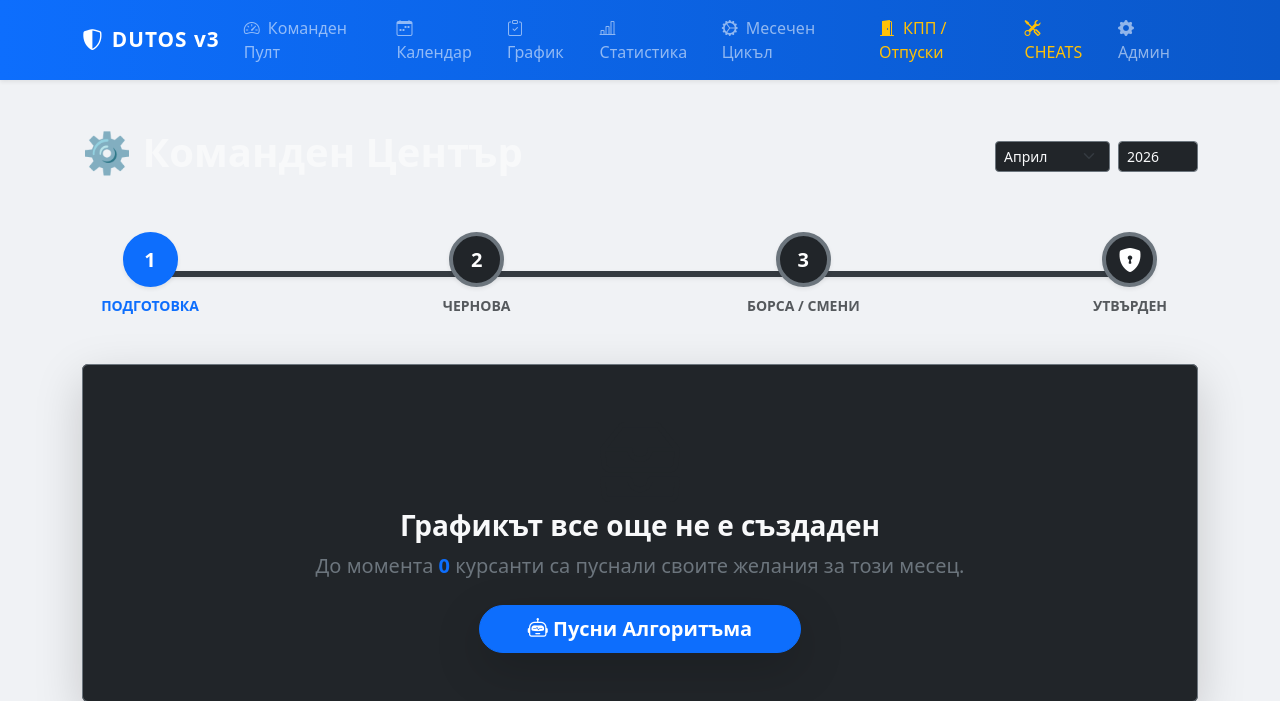
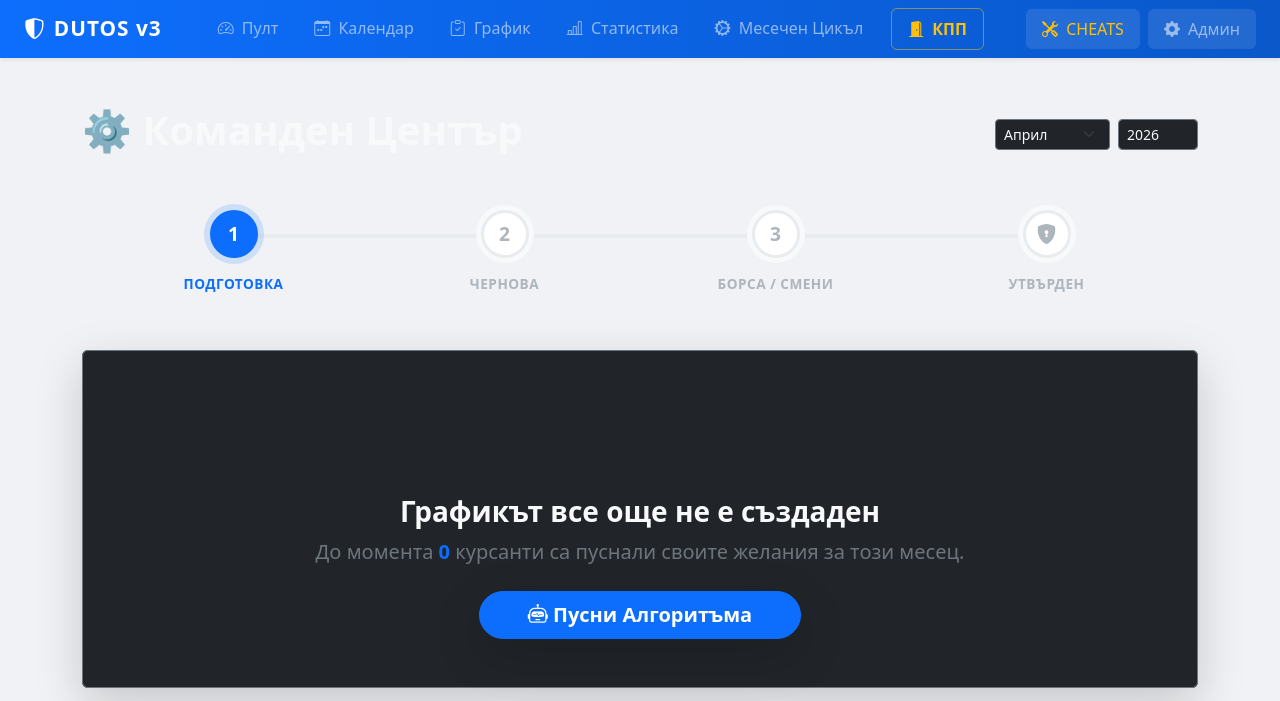
Before and after one commit to Ivoslav/dutos-v3, a Django app: page /roster/lifecycle/ in a window 1280 px wide. Shown: the top 701 px of the page. Run offline with Django 5.2, Linux system fonts and the light colour scheme; the visitor is signed in with stand-in values (Sample User, id 1); data that the repository does not hold is empty; some libraries are stand-ins or nearby versions.

Commit message:
Enhance roster management and user experience
Strengthens duty swap rules by enforcing a 24-hour rest period, preventing soldiers from being assigned shifts on consecutive days or while on leave.
Improves daily roster reporting with distinct morning and evening presence counts, accurately reflecting city leaves.
Refines leave date comparisons to consistently use date-only values, avoiding time-related discrepancies.
Redesigns the monthly roster lifecycle view with a clear, step-by-step progress indicator for better overview.
Integrates HTMX for smoother, more dynamic page interactions and adds client-side tab memory for improved navigation.
Enhances styling for the main navigation bar.
Adds comprehensive new test cases for city leave calculations and 24-hour swap rules.

```diff
--- a/roster/templates/roster/base.html
+++ b/roster/templates/roster/base.html
@@ -7,6 +7,7 @@
 
     <link href="https://cdn.jsdelivr.net/npm/bootstrap@5.3.0/dist/css/bootstrap.min.css" rel="stylesheet">
     <link rel="stylesheet" href="https://cdn.jsdelivr.net/npm/bootstrap-icons@1.11.0/font/bootstrap-icons.css">
+    <script src="https://unpkg.com/htmx.org@1.9.10"></script>
 
     <style>
         body {
@@ -25,13 +26,18 @@
         }
         .nav-link {
             font-weight: 500;
+            transition: all 0.2s ease-in-out;
         }
         .nav-link:hover {
-            color: #ffc107 !important; /* Жълто при задържане */
+            color: #ffc107 !important;
+            background-color: rgba(255, 255, 255, 0.1); /* Лек бял фон при минаване с мишката */
+            border-radius: 6px;
         }
         .nav-link.active {
             color: white !important;
-            border-bottom: 2px solid white;
+            background-color: rgba(255, 255, 255, 0.2); /* По-плътен фон за активната страница */
+            border-radius: 6px;
+            font-weight: 600;
         }
         main { flex: 1; }
         footer {
@@ -44,11 +50,10 @@
         }
     </style>
   </head>
-  <body>
+  <body hx-boost="true">
 
-    <nav class="navbar navbar-expand-lg navbar-dark shadow-sm mb-4">
-      <div class="container">
-        <a class="navbar-brand" href="{% url 'roster_home' %}">
+    <nav class="navbar navbar-expand-xl navbar-dark shadow-sm mb-4">
+      <div class="container-fluid px-4"> <a class="navbar-brand" href="{% url 'roster_home' %}">
             <i class="bi bi-shield-shaded me-2"></i>DUTOS v3
         </a>
 
@@ -57,50 +62,48 @@
         </button>
 
         <div class="collapse navbar-collapse" id="navbarNav">
-          <ul class="navbar-nav me-auto">
-            <li class="nav-item">
-              <a class="nav-link" href="{% url 'roster_home' %}">
-                  <i class="bi bi-speedometer2 me-1"></i> Команден Пулт
+          <ul class="navbar-nav me-auto gap-1 ms-lg-4"> <li class="nav-item">
+              <a class="nav-link px-3" href="{% url 'roster_home' %}">
+                  <i class="bi bi-speedometer2 me-1"></i> Пулт
               </a>
             </li>
             <li class="nav-item">
-              <a class="nav-link" href="{% url 'roster_calendar' %}">
+              <a class="nav-link px-3" href="{% url 'roster_calendar' %}">
                   <i class="bi bi-calendar-week me-1"></i> Календар
               </a>
             </li>
             <li class="nav-item">
-              <a class="nav-link" href="{% url 'daily_roster' %}">
+              <a class="nav-link px-3" href="{% url 'daily_roster' %}">
                   <i class="bi bi-clipboard-check me-1"></i> График
               </a>
             </li>
             <li class="nav-item">
-                <a class="nav-link" href="{% url 'roster_stats' %}">
+                <a class="nav-link px-3" href="{% url 'roster_stats' %}">
                     <i class="bi bi-bar-chart-line me-1"></i> Статистика
                 </a>
               </li>
               <li class="nav-item">
-              <a class="nav-link" href="{% url 'roster_lifecycle' %}">
+              <a class="nav-link px-3" href="{% url 'roster_lifecycle' %}">
                   <i class="bi bi-gear-wide-connected me-1"></i> Месечен Цикъл
               </a>
               </li>
-              <li class="nav-item">
-                <a class="nav-link text-warning" href="{% url 'daily_leave_manager' %}">
-                    <i class="bi bi-door-open-fill me-1"></i> КПП / Отпуски
+              <li class="nav-item ms-lg-2">
+                <a class="nav-link px-3 text-warning fw-bold border border-warning border-opacity-50 rounded" href="{% url 'daily_leave_manager' %}">
+                    <i class="bi bi-door-open-fill me-1"></i> КПП
                 </a>
               </li>
           </ul>
 
-
-          <ul class="navbar-nav">
+          <ul class="navbar-nav gap-2">
             {% if user.is_superuser %}
                 <li class="nav-item">
-                    <a class="nav-link text-warning" href="{% url 'debug_panel' %}">
+                    <a class="nav-link px-3 bg-white bg-opacity-10 text-warning rounded" href="{% url 'debug_panel' %}">
                         <i class="bi bi-tools me-1"></i> CHEATS
                     </a>
                 </li>
             {% endif %}
             <li class="nav-item">
-                <a class="nav-link" href="/admin/" target="_blank">
+                <a class="nav-link px-3 bg-white bg-opacity-10 rounded" href="/admin/" target="_blank">
                     <i class="bi bi-gear-fill me-1"></i> Админ
                 </a>
             </li>
@@ -143,6 +146,7 @@
     {% block extra_js %}{% endblock %}
 
     <script>
+        // 1. Код за Тоустовете (съобщенията) - ТОВА СИ Е ТВОЯТ СТАР КОД
         document.addEventListener('DOMContentLoaded', function () {
             var toastElList = [].slice.call(document.querySelectorAll('.toast'))
             var toastList = toastElList.map(function (toastEl) {
@@ -150,6 +154,30 @@
             });
             toastList.forEach(toast => toast.show());
         });
+
+        // 2. НОВО: ПАМЕТ ЗА ТАБОВЕТЕ
+        document.addEventListener('DOMContentLoaded', function () {
+            // Създаваме уникално име за паметта спрямо страницата, на която сме
+            var storageKey = 'activeTab_' + window.location.pathname;
+
+            // Проверяваме дали имаме записан таб
+            var activeTabId = localStorage.getItem(storageKey);
+            if (activeTabId) {
+                var someTabTriggerEl = document.querySelector('#' + activeTabId);
+                if (someTabTriggerEl) {
+                    var tab = new bootstrap.Tab(someTabTriggerEl);
+                    tab.show();
+                }
+            }
+
+            // Когато потребителят цъкне нов таб, го записваме в паметта
+            var tabElements = document.querySelectorAll('button[data-bs-toggle="tab"], button[data-bs-toggle="pill"]');
+            tabElements.forEach(function(tabEl) {
+                tabEl.addEventListener('shown.bs.tab', function (event) {
+                    localStorage.setItem(storageKey, event.target.id);
+                });
+            });
+        });
     </script>
   </body>
 </html>
--- a/roster/templates/roster/roster_lifecycle.html
+++ b/roster/templates/roster/roster_lifecycle.html
@@ -20,51 +20,126 @@
         </form>
     </div>
 
-    <div class="position-relative my-5 mx-2">
-        <div class="progress position-absolute top-50 start-50 translate-middle shadow-sm" style="width: 90%; height: 6px; z-index: 0; background-color: #343a40;">
-            <div class="progress-bar bg-primary" role="progressbar"
-                 style="width: {% if phase == 1 %}0%{% elif phase == 2 %}33.3%{% elif phase == 3 %}66.6%{% else %}100%{% endif %}; transition: width 0.8s ease-in-out;">
+    <style>
+        .stepper-wrapper {
+            display: flex;
+            justify-content: space-between;
+            align-items: flex-start;
+            margin: 2.5rem 1rem 3.5rem 1rem;
+        }
+
+        .stepper-item {
+            position: relative;
+            display: flex;
+            flex-direction: column;
+            align-items: center;
+            flex: 1;
+            z-index: 1;
+        }
+
+        /* Линиите, които свързват стъпките */
+        .stepper-item::before,
+        .stepper-item::after {
+            content: "";
+            position: absolute;
+            top: 24px; /* Точно половината на 48px кръгче */
+            width: 50%;
+            height: 4px;
+            background-color: #e9ecef;
+            z-index: -1;
+            transition: background-color 0.4s ease;
+        }
+
+        .stepper-item::before { left: 0; }
+        .stepper-item::after { right: 0; }
+
+        /* Премахваме стърчащите линии в двата края */
+        .stepper-item:first-child::before { display: none; }
+        .stepper-item:last-child::after { display: none; }
+
+        /* Оцветяване на линиите за миналите стъпки (Зелено) */
+        .stepper-item.completed::after,
+        .stepper-item + .stepper-item.completed::before,
+        .stepper-item.active::before {
+            background-color: #198754;
+        }
+
+        /* Самите кръгчета */
+        .step-counter {
+            position: relative;
+            display: flex;
+            justify-content: center;
+            align-items: center;
+            width: 48px;
+            height: 48px;
+            border-radius: 50%;
+            background: #fff;
+            color: #adb5bd;
+            font-weight: 800;
+            font-size: 1.2rem;
+            border: 3px solid #e9ecef;
+            transition: all 0.3s ease;
+            box-shadow: 0 0 0 5px #f8f9fa; /* Симулира отстояние от линията */
+        }
+
+        /* Активна стъпка (Синьо светещо) */
+        .stepper-item.active .step-counter {
+            border-color: #0d6efd;
+            background-color: #0d6efd;
+            color: #fff;
+            box-shadow: 0 0 0 6px rgba(13, 110, 253, 0.15);
+        }
+
+        /* Завършена стъпка (Зелено) */
+        .stepper-item.completed .step-counter {
+            border-color: #198754;
+            background-color: #198754;
+            color: #fff;
+        }
+
+        /* Текстовете отдолу */
+        .step-name {
+            margin-top: 1rem;
+            font-size: 0.85rem;
+            font-weight: 700;
+            color: #adb5bd;
+            text-transform: uppercase;
+            letter-spacing: 0.5px;
+            text-align: center;
+            transition: color 0.3s ease;
+        }
+
+        .stepper-item.active .step-name { color: #0d6efd; }
+        .stepper-item.completed .step-name { color: #198754; }
+    </style>
+
+    <div class="stepper-wrapper">
+        <div class="stepper-item {% if phase > 1 %}completed{% elif phase == 1 %}active{% endif %}">
+            <div class="step-counter">
+                {% if phase > 1 %}<i class="bi bi-check-lg fs-4"></i>{% else %}1{% endif %}
             </div>
+            <div class="step-name">Подготовка</div>
         </div>
 
-        <div class="d-flex justify-content-between position-relative" style="z-index: 1;">
+        <div class="stepper-item {% if phase > 2 %}completed{% elif phase == 2 %}active{% endif %}">
+            <div class="step-counter">
+                {% if phase > 2 %}<i class="bi bi-check-lg fs-4"></i>{% else %}2{% endif %}
+            </div>
+            <div class="step-name">Чернова</div>
+        </div>
 
-            <div class="text-center" style="width: 120px;">
-                <div class="mx-auto mb-2 text-white d-flex align-items-center justify-content-center fw-bold fs-5 shadow-sm
-                            {% if phase > 1 %}bg-success border-success{% elif phase == 1 %}bg-primary border-primary{% else %}bg-dark border-secondary{% endif %}"
-                     style="width: 55px; height: 55px; border-radius: 50%; border: 4px solid; transition: 0.3s;">
-                    {% if phase > 1 %}<i class="bi bi-check-lg fs-3"></i>{% else %}1{% endif %}
-                </div>
-                <div class="fw-bold small text-uppercase {% if phase > 1 %}text-success{% elif phase == 1 %}text-primary{% else %}text-muted{% endif %}">Подготовка</div>
+        <div class="stepper-item {% if phase > 3 %}completed{% elif phase == 3 %}active{% endif %}">
+            <div class="step-counter">
+                {% if phase > 3 %}<i class="bi bi-check-lg fs-4"></i>{% else %}3{% endif %}
             </div>
+            <div class="step-name">Борса / Смени</div>
+        </div>
 
-            <div class="text-center" style="width: 120px;">
-                <div class="mx-auto mb-2 text-white d-flex align-items-center justify-content-center fw-bold fs-5 shadow-sm
-                            {% if phase > 2 %}bg-success border-success{% elif phase == 2 %}bg-primary border-primary{% else %}bg-dark border-secondary{% endif %}"
-                     style="width: 55px; height: 55px; border-radius: 50%; border: 4px solid; transition: 0.3s;">
-                    {% if phase > 2 %}<i class="bi bi-check-lg fs-3"></i>{% else %}2{% endif %}
-                </div>
-                <div class="fw-bold small text-uppercase {% if phase > 2 %}text-success{% elif phase == 2 %}text-primary{% else %}text-muted{% endif %}">Чернова</div>
+        <div class="stepper-item {% if phase == 4 %}completed{% endif %}">
+            <div class="step-counter">
+                <i class="bi bi-shield-lock-fill fs-5"></i>
             </div>
-
-            <div class="text-center" style="width: 120px;">
-                <div class="mx-auto mb-2 text-white d-flex align-items-center justify-content-center fw-bold fs-5 shadow-sm
-                            {% if phase > 3 %}bg-success border-success{% elif phase == 3 %}bg-primary border-primary{% else %}bg-dark border-secondary{% endif %}"
-                     style="width: 55px; height: 55px; border-radius: 50%; border: 4px solid; transition: 0.3s;">
-                    {% if phase > 3 %}<i class="bi bi-check-lg fs-3"></i>{% else %}3{% endif %}
-                </div>
-                <div class="fw-bold small text-uppercase {% if phase > 3 %}text-success{% elif phase == 3 %}text-primary{% else %}text-muted{% endif %}">Борса / Смени</div>
-            </div>
-
-            <div class="text-center" style="width: 120px;">
-                <div class="mx-auto mb-2 text-white d-flex align-items-center justify-content-center fw-bold fs-5 shadow-sm
-                            {% if phase == 4 %}bg-success border-success{% else %}bg-dark border-secondary{% endif %}"
-                     style="width: 55px; height: 55px; border-radius: 50%; border: 4px solid; transition: 0.3s;">
-                    <i class="bi bi-shield-lock-fill fs-4"></i>
-                </div>
-                <div class="fw-bold small text-uppercase {% if phase == 4 %}text-success{% else %}text-muted{% endif %}">Утвърден</div>
-            </div>
-
+            <div class="step-name">Утвърден</div>
         </div>
     </div>
     <div class="card shadow-lg border-0 bg-dark text-light mb-5">
--- a/roster/views.py
+++ b/roster/views.py
@@ -83,24 +83,54 @@ def roster_view(request):
     else:
         selected_date = datetime.date.today()
 
-    # ПОПРАВКА ТУК:
-    # 1. Добавихме 'soldier__rank_group' в select_related, за да дръпне данните веднага.
-    # 2. Сортираме по ID ('soldier__rank_group'), което е най-безопасно за regroup.
     shifts = DutyShift.objects.filter(date=selected_date).select_related(
         'soldier',
         'duty_type',
         'soldier__rank_group'
+    ).prefetch_related(
+        'duty_type__allowed_ranks'
     ).order_by(
-        '-soldier__rank_group__priority',  # 1. Приоритет
-        'soldier__rank_group__name',       # <--- ВАЖНО: Сортираме по ТЕКСТ (Име)
+        '-soldier__rank_group__priority',
+        'soldier__rank_group__name',
         '-duty_type__weight'
     )
 
-    leaves = list(Leave.objects.filter(start_date__lte=selected_date, end_date__gte=selected_date).select_related('soldier'))
-
-    all_soldiers = Soldier.objects.filter(is_active=True).order_by('rank_group__priority', 'last_name')
-
-    # 1. ДОБАВЯМЕ СУТРИН, ВЕЧЕР И ГО ('city')
+# ДОБАВЕНО __date, ЗА ДА ИГНОРИРА ЧАСОВЕТЕ ПРИ СРАВНЕНИЕТО!
+    leaves = list(Leave.objects.filter(
+        start_date__date__lte=selected_date,
+        end_date__date__gte=selected_date
+    ).select_related('soldier'))
+
+    all_soldiers = Soldier.objects.filter(is_active=True).order_by('-rank_group__priority', 'last_name')
+
+    # ---------------------------------------------------------
+    # НОВО: БРУТАЛНО ФИЛТРИРАНЕ ЗА МОДАЛА (UX Подобрение)
+    # ---------------------------------------------------------
+    yesterday = selected_date - datetime.timedelta(days=1)
+    tomorrow = selected_date + datetime.timedelta(days=1)
+
+    # 1. Намираме ID-тата на хората, които са наряд вчера, днес или утре
+    busy_shift_ids = DutyShift.objects.filter(
+        date__in=[yesterday, selected_date, tomorrow]
+    ).values_list('soldier_id', flat=True)
+
+    # 2. Намираме ID-тата на хората, които са в отпуск/болничен точно на тази дата
+    on_leave_ids = Leave.objects.filter(
+        start_date__lte=selected_date,
+        end_date__gte=selected_date
+    ).values_list('soldier_id', flat=True)
+
+    # 3. Обединяваме всички забранени в едно множество (set), за да няма дубликати
+    forbidden_ids = set(list(busy_shift_ids) + list(on_leave_ids))
+
+    # 4. Създаваме списъка за модала, КАТО ИЗКЛЮЧВАМЕ забранените!
+    swap_candidates = Soldier.objects.filter(
+        is_active=True
+    ).exclude(
+        id__in=forbidden_ids
+    ).select_related('rank_group').order_by('score', 'last_name')
+    # ---------------------------------------------------------
+
     report = {
         '1': {'name': '1-ва Рота (ВМС)', 'class': 'primary', 'total': 0, 'present_morning': 0, 'present_evening': 0, 'duty': [], 'sick': [], 'home': [], 'city': [], 'mission': [], 'other': []},
         '2': {'name': '2-ра Рота (Медици)', 'class': 'danger', 'total': 0, 'present_morning': 0, 'present_evening': 0, 'duty': [], 'sick': [], 'home': [], 'city': [], 'mission': [], 'other': []},
@@ -155,13 +185,12 @@ def roster_view(request):
         'shifts': shifts,
         'report': report,
         'total_on_duty': shifts.count(),
-        'all_soldiers': all_soldiers
+        'all_soldiers': all_soldiers,
+        'swap_candidates': swap_candidates
     }
     return render(request, 'roster/daily_roster.html', context)
 
 def statistics_view(request):
-    # --- МАГИЯ ЗА СОРТИРАНЕ НА ДЛЪЖНОСТИ ---
-    # Придаваме числова тежест на длъжностите (1 е най-важно, 99 са редовите)
     position_order = Case(
         When(position='ДК', then=Value(1)),
         When(position='ЗДК', then=Value(2)),
@@ -419,14 +448,18 @@ def emergency_swap(request, shift_id):
             messages.error(request, f"⛔ ГРЕШКА: {new_soldier.last_name} е в отпуск/болничен на тази дата!")
             return redirect(f"/roster/daily/?date={shift.date}")
 
-        # Проверка за заетост
+        # Проверка за заетост (ДНЕС) и 24-часова почивка (ВЧЕРА и УТРЕ)
         has_shift = DutyShift.objects.filter(
             soldier=new_soldier,
-            date=shift.date
+            date__in=[
+                shift.date,
+                shift.date - datetime.timedelta(days=1),
+                shift.date + datetime.timedelta(days=1)
+            ]
         ).exists()
 
         if has_shift:
-            messages.error(request, f"⛔ ГРЕШКА: {new_soldier.last_name} вече има друг наряд на тази дата!")
+            messages.error(request, f"⛔ ГРЕШКА: {new_soldier.last_name} има наряд днес, вчера или утре (нарушава 24ч почивка)!")
             return redirect(f"/roster/daily/?date={shift.date}")
 
         # Смяна на точките
@@ -1170,9 +1203,16 @@ def api_market_take(request):
     if swap.requester == soldier:
         return Response({"detail": "Не можеш да вземеш собствения си наряд."}, status=400)
 
-    # Проверяваме дали кандидатът вече няма наряд на тази дата
-    if DutyShift.objects.filter(soldier=soldier, date=swap.shift.date).exists():
-        return Response({"detail": "Вече имаш друг наряд на тази дата!"}, status=400)
+    # Проверяваме дали кандидатът нарушава 24-часовата почивка (Вчера, Днес или Утре)
+    if DutyShift.objects.filter(
+        soldier=soldier,
+        date__in=[
+            swap.shift.date,
+            swap.shift.date - datetime.timedelta(days=1),
+            swap.shift.date + datetime.timedelta(days=1)
+        ]
+    ).exists():
+        return Response({"detail": "Нарушаваш 24-часовата почивка! Вече си наряд вчера, днес или утре."}, status=400)
 
     # Променяме статуса и записваме кандидата
     swap.substitute = soldier
@@ -1337,7 +1377,6 @@ def generate_weekend_leaves(request):
 # ==========================================
 @user_passes_test(lambda u: u.is_superuser)
 def daily_leave_manager(request):
-    import datetime
 
     date_str = request.GET.get('date') or request.POST.get('date')
     if date_str:
```
Also changed, not shown: roster/models.py (+6 -2 lines), roster/templates/roster/daily_roster.html (+28 -6 lines), roster/tests.py (+73 -2 lines).
